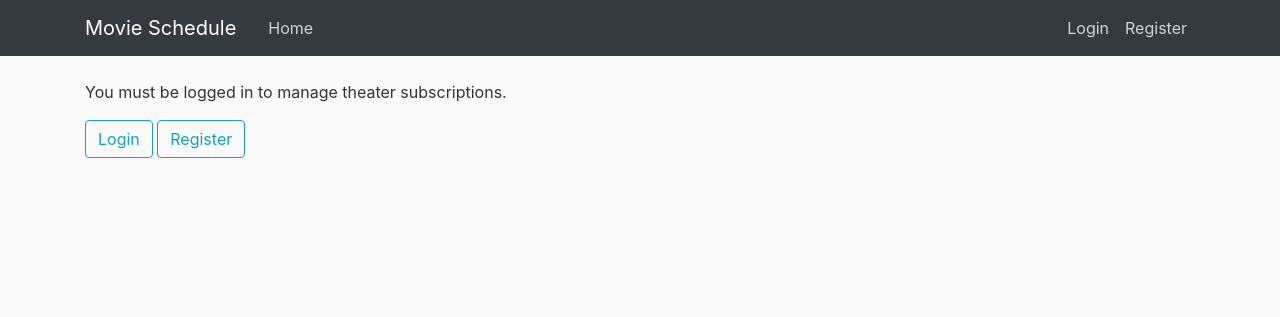
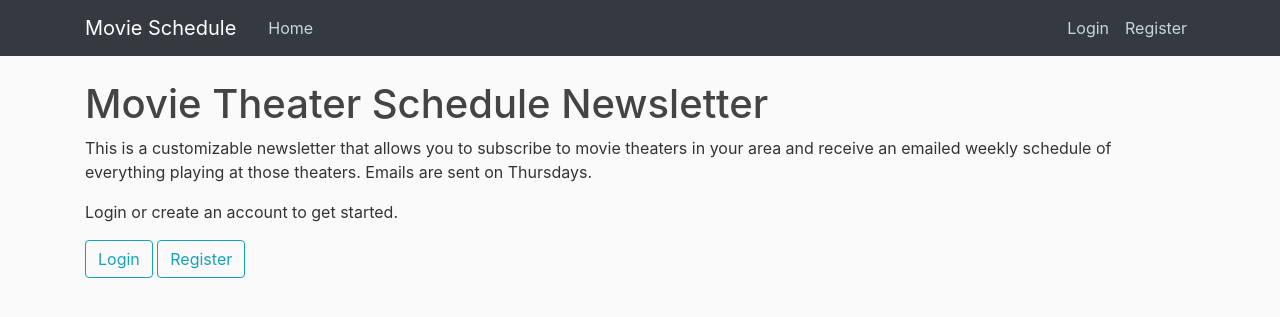
Before and after one commit to zlee1/MovieSchedule_App, a Django app: page / in a window 1280 px wide. Shown: the top 317 px of the page. Run offline with Django 5.2, Linux system fonts and the light colour scheme; some libraries are stand-ins or nearby versions.

Commit message:
added brief description to home and manage pages

```diff
--- a/MovieSchedule/subscriptions/templates/subscriptions/home.html
+++ b/MovieSchedule/subscriptions/templates/subscriptions/home.html
@@ -1,9 +1,14 @@
 {% extends 'subscriptions/base.html' %}
 {% block content %}
+    <h1>Movie Theater Schedule Newsletter</h1>
+    <p>
+        This is a customizable newsletter that allows you to subscribe to movie theaters in your area and receive an emailed weekly schedule of everything playing at those theaters. Emails are sent on Thursdays.
+    </p>
     {% if user.is_authenticated %}
+        <p>Go to Manage Subscriptions to find theaters near you.</p>
         <a href="{% url 'subscriptions-manage' %}" class="btn btn-outline-info">Manage Subscriptions</a>
     {% else %}
-        <p>You must be logged in to manage theater subscriptions.</p>
+        <p>Login or create an account to get started.</p>
         <a href="{% url 'login' %}" class="btn btn-outline-info">Login</a>
         <a href="{% url 'register' %}" class="btn btn-outline-info">Register</a>
     {% endif %}
--- a/MovieSchedule/subscriptions/templates/subscriptions/manage.html
+++ b/MovieSchedule/subscriptions/templates/subscriptions/manage.html
@@ -7,6 +7,9 @@
         <h1>Welcome, {{ user.username }}!</h1>
     {% endif %}
 
+    <p>You can manage your subscriptions here.</p>
+    <p>Clicking "Add Theaters" will allow you to find theaters near a specific zip code.</p>
+    <p>Unsubscribing from theaters will remove them from the list of theaters in your weekly email. To stop all communications, click "Unsubscribe All".</p>
     <div class="content-section mt-4 mb-4">
         <h2>Subscriptions</h2>
         {% if subscriptions %}
```
Also changed, not shown: MovieSchedule/MovieSchedule/settings.py (+4 -4 lines).
